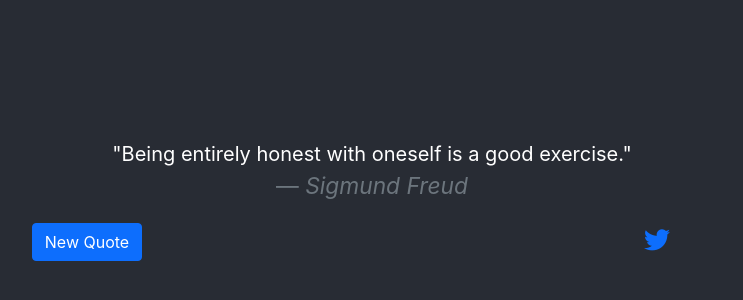
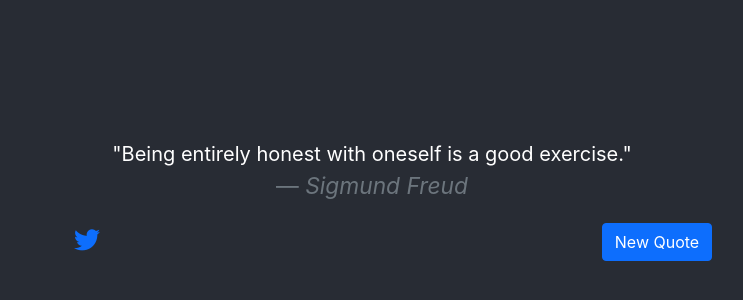
Before and after one commit to So-Wow/freecodecamp_quote_generator, a React (Create React App) app in the folder quote-generator/: page / in a window 1280 px wide. Shown: the part 200-500 px from the top of the page, without its empty margins (268-1011 px from the left). Built offline with nearby package versions, Linux system fonts and the light colour scheme.

Commit message:
swap tweet and new quote button places

```diff
--- a/quote-generator/src/QuoteBox.js
+++ b/quote-generator/src/QuoteBox.js
@@ -46,8 +46,8 @@ class QuoteBox extends React.Component {
                     <figcaption className="blockquote-footer" id="author"><cite title={this.state.author}>{this.state.author}</cite></figcaption>
                 </figure>
                 <div className="row">
+                    <div className="col"><a className="button" id="tweet-quote" target="_blank" href="twitter.com/intent/tweet"><i className="bi bi-twitter"></i></a></div>
                     <div className="col"><button id="new-quote" type="button" className="btn btn-primary" onClick={this.handleClick}>New Quote</button></div>
-                    <div className="col"><a className="button" id="tweet-quote" target="_blank" href="twitter.com/intent/tweet"><i className="bi bi-twitter"></i></a></div>
                 </div>
             </div >
         );
```
